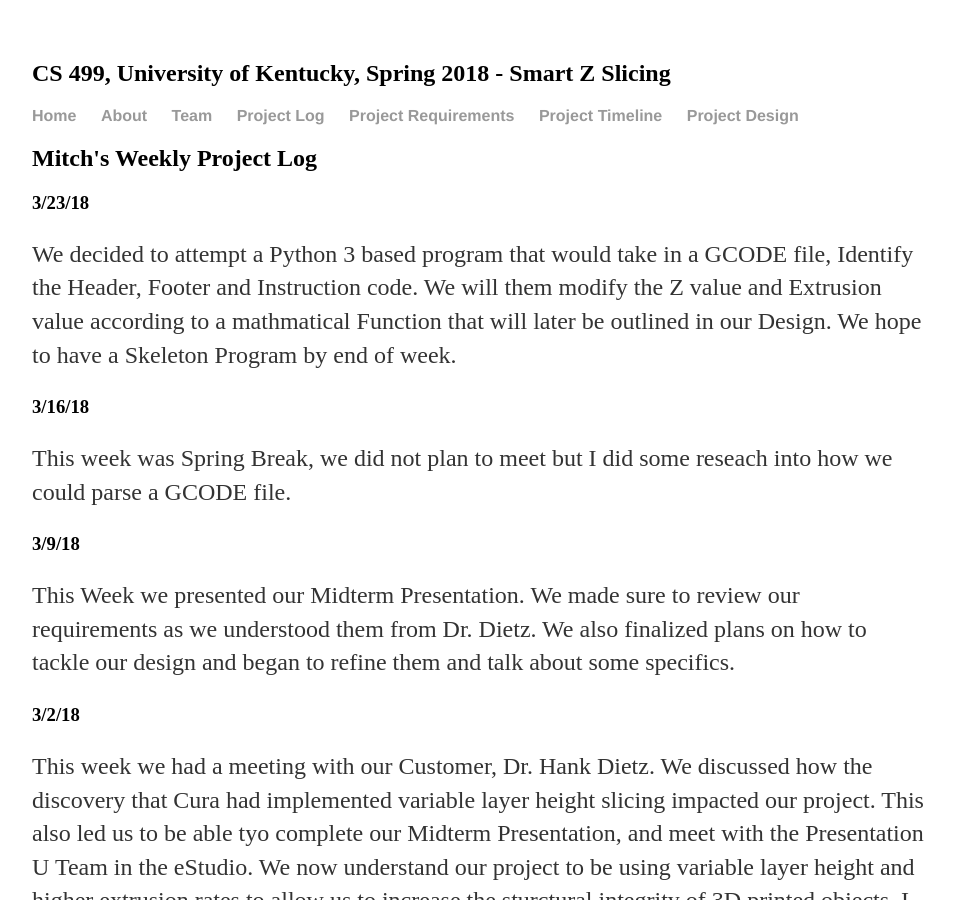
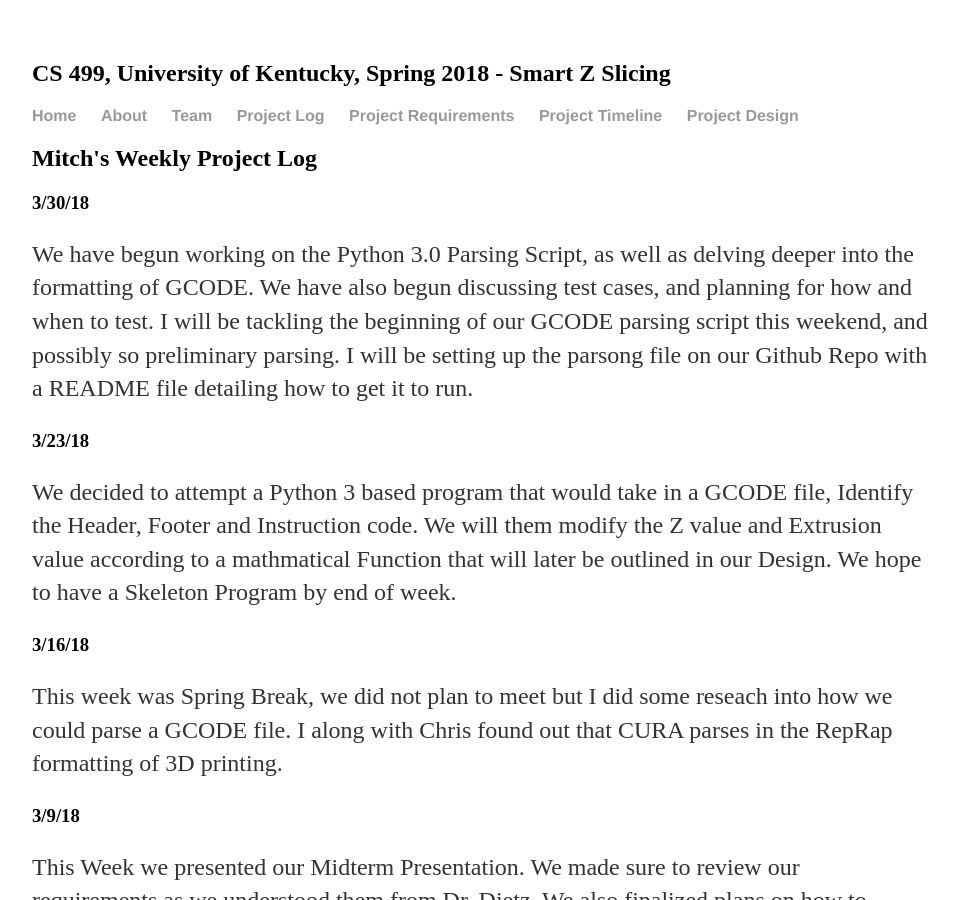
Before and after one commit to mamu235/CS-499-smart-slicing, a Jekyll site: the page built from mitch_log.html, in a window 1280 px wide and 900 px high. Shown: the whole window, without its empty margins (160-1118 px from the left). Built offline with Jekyll 4.4.1, drawn with Linux system fonts in a browser that asks for light colours.

Commit message:
Mitch Updated his project Log

```diff
--- a/mitch_log.html
+++ b/mitch_log.html
@@ -3,6 +3,13 @@ title: Mitch Log
 layout: default
 ---
 <h2>Mitch's Weekly Project Log</h2>
+
+<h3>3/30/18</h3>
+<p>We have begun working on the Python 3.0 Parsing Script, as well as delving deeper into the formatting of GCODE.
+  We have also begun discussing test cases, and planning for how and when to test.
+  I will be tackling the beginning of our GCODE parsing script this weekend, and possibly so preliminary parsing.
+  I will be setting up the parsong file on our Github Repo with a README file detailing how to get it to run.
+</p>
 
 <h3>3/23/18</h3>
 <p>We decided to attempt a Python 3 based program that would take in a GCODE file, Identify the Header, Footer and Instruction code.
@@ -12,6 +19,7 @@ layout: default
 
 <h3>3/16/18</h3>
 <p>This week was Spring Break, we did not plan to meet but I did some reseach into how we could parse a GCODE file.
+  I along with Chris found out that CURA parses in the RepRap formatting of 3D printing.
 </p>
 
 <h3>3/9/18</h3>
```
